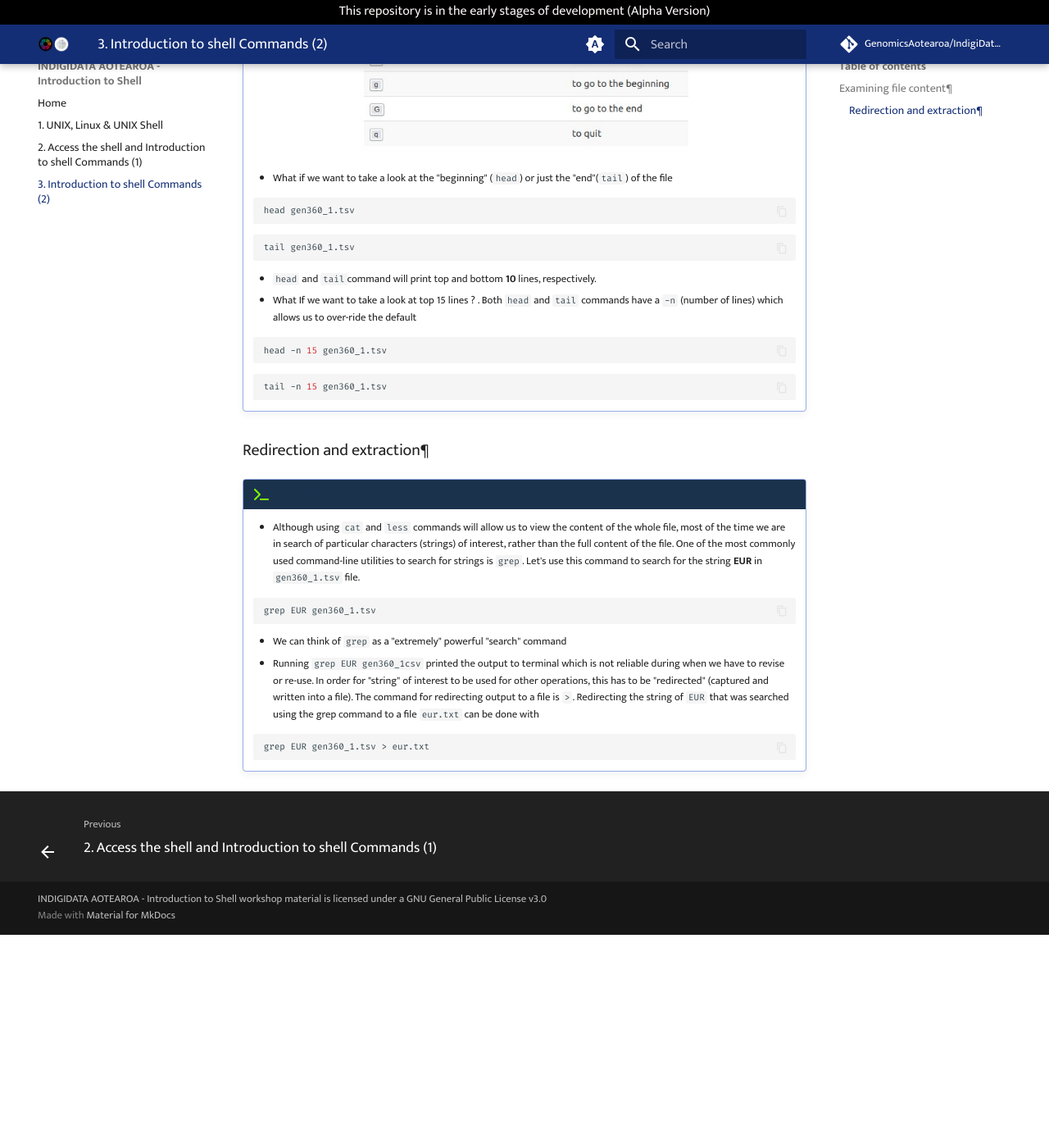
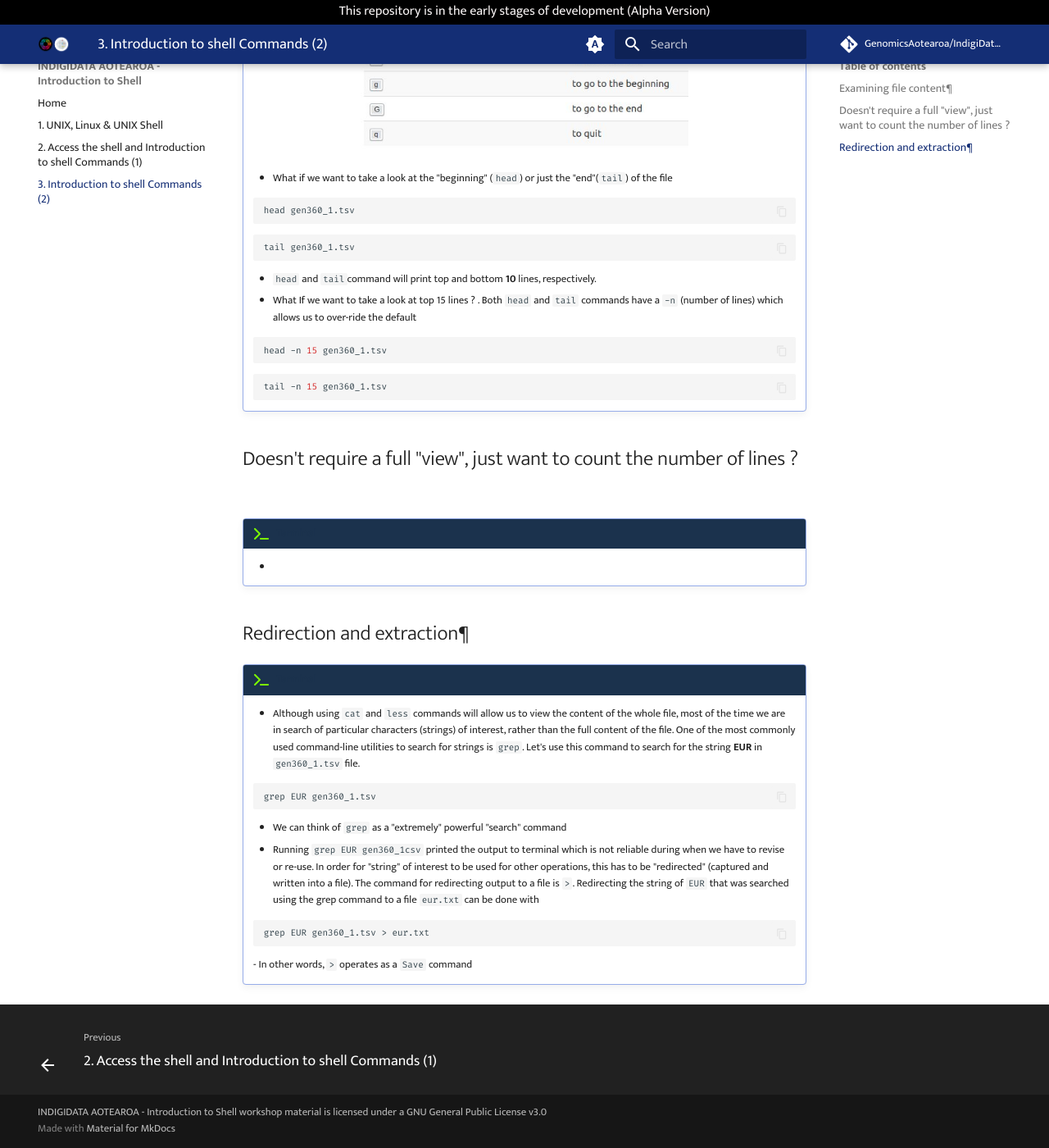
Before and after one commit to GenomicsAotearoa/IndigiDataAotearoa-IntroToShell, an MkDocs documentation site: the page built from docs/3-intro2shellcommands.md, in a window 1280 px wide and 1400 px high, scrolled down 600 px. Shown: the whole window at 82% size. Built offline with MkDocs 1.6.1 and Material for MkDocs 9.7.7, drawn with Linux system fonts in a browser that asks for light colours; comment, search, counter and statistics services are not loaded; before the commit the page ends 1740 px from its top, so only the background shows below that.

Commit message:
add a correction

````diff
--- a/docs/3-intro2shellcommands.md
+++ b/docs/3-intro2shellcommands.md
@@ -41,7 +41,13 @@
     ```bash
     tail -n 15 gen360_1.tsv
     ```
-### Redirection and extraction¶
+## Doesn't require a full "view", just want to count the number of lines ?
+
+!!! terminal
+    -
+
+
+## Redirection and extraction¶
 
 !!! terminal
 
@@ -57,3 +63,4 @@
     ```bash
     grep EUR gen360_1.tsv > eur.txt
     ```
+    - In other words, `>` operates as a `Save` command
````
